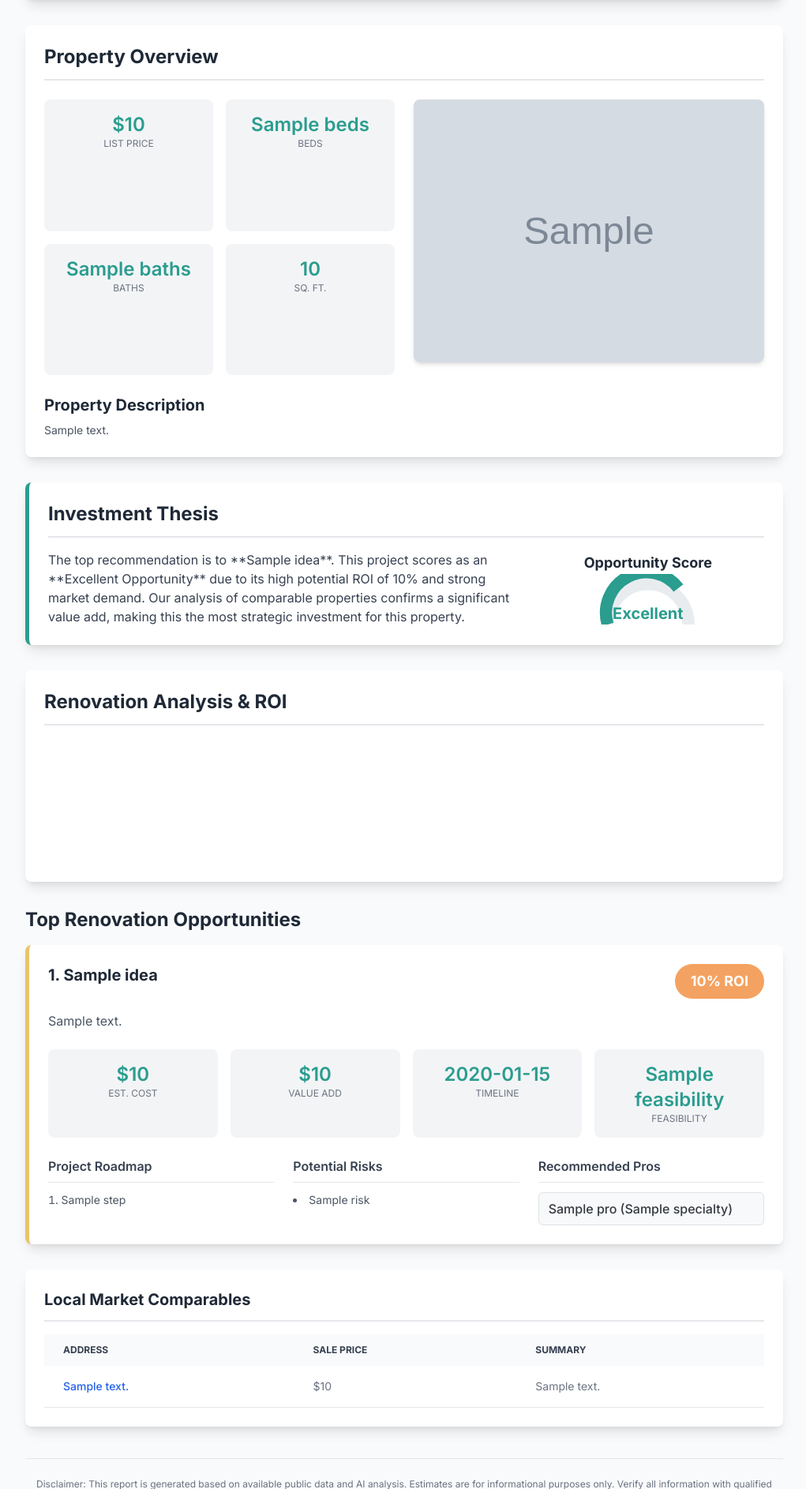
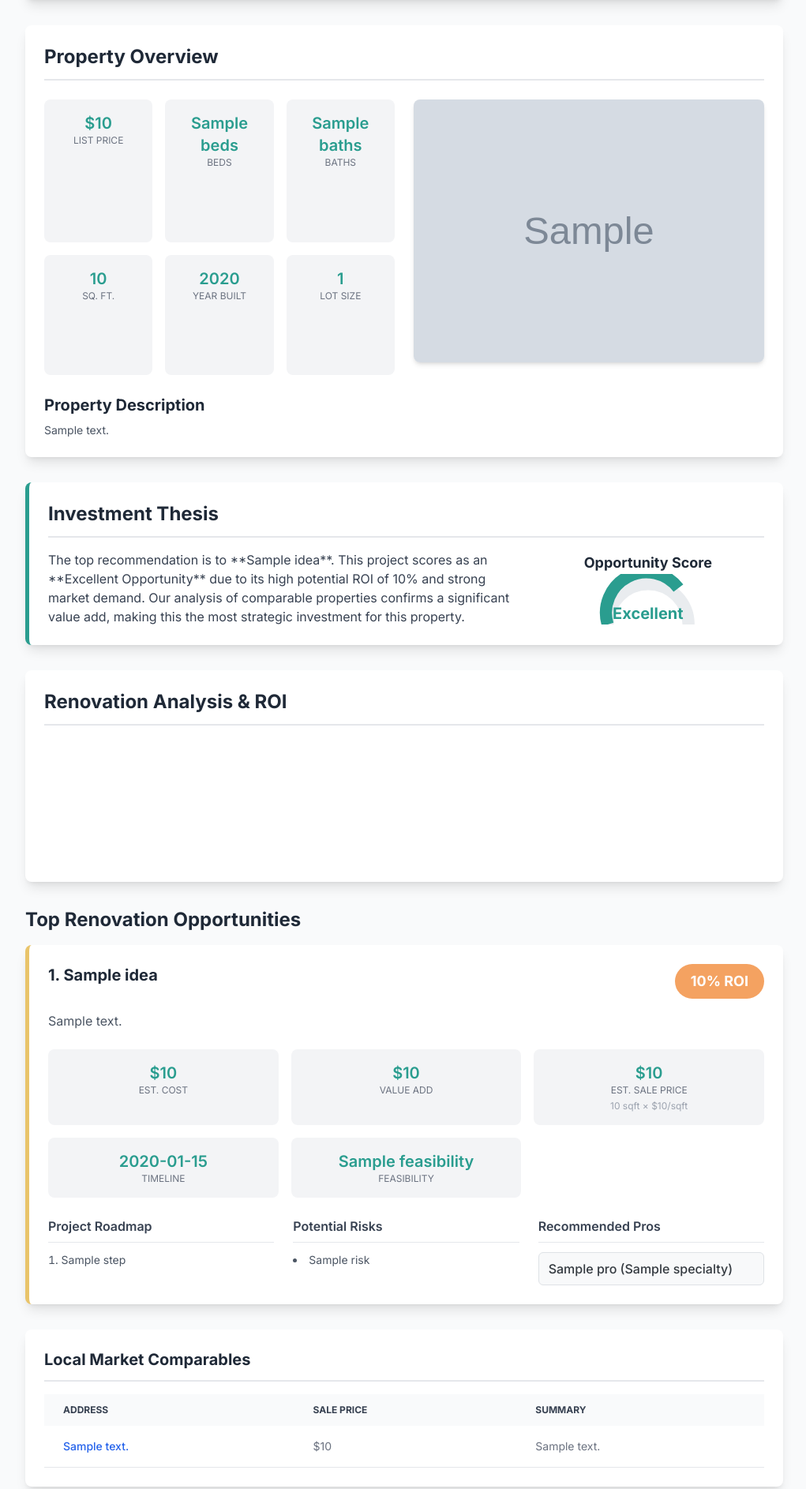
Before and after one commit to TheBigCompany1/Renvo, a Flask app: template backend/agent_service/templates/report.html in a window 1280 px wide. Shown: the part 168-2054 px from the top of the page at 79% size, without its empty margins (128-1149 px from the left). Run offline with Flask 3, Linux system fonts and the light colour scheme; the template is opened without the code that fills it: most values are stand-ins (such as "Sample title", 1, 10 or a date in 2020); grey boxes marked "Sample" are stand-in pictures; a map, chart or similar area stays blank; parts of the project's set-up code (start-up, migrations or seed data) failed here and were passed over; some libraries are stand-ins or nearby versions.

Commit message:
gemini_updates_working_agents+report_updates_2.0

```diff
--- a/backend/agent_service/templates/report.html
+++ b/backend/agent_service/templates/report.html
@@ -64,17 +64,19 @@
             <section class="bg-white p-6 rounded-lg shadow-lg mb-8">
                 <h2 class="text-2xl font-bold text-gray-800 border-b-2 border-gray-200 pb-3 mb-6">Property Overview</h2>
                 <div class="grid grid-cols-1 md:grid-cols-2 gap-6">
-                    <div class="grid grid-cols-2 sm:grid-cols-2 gap-4">
-                        <div class="stat-box bg-gray-100 p-4 rounded-lg text-center"><div class="value text-2xl font-semibold">${{ "{:,.0f}".format(report.property.price) }}</div><div class="label text-xs uppercase text-gray-500">List Price</div></div>
-                        <div class="stat-box bg-gray-100 p-4 rounded-lg text-center"><div class="value text-2xl font-semibold">{{ report.property.beds }}</div><div class="label text-xs uppercase text-gray-500">Beds</div></div>
-                        <div class="stat-box bg-gray-100 p-4 rounded-lg text-center"><div class="value text-2xl font-semibold">{{ report.property.baths }}</div><div class="label text-xs uppercase text-gray-500">Baths</div></div>
-                        <div class="stat-box bg-gray-100 p-4 rounded-lg text-center"><div class="value text-2xl font-semibold">{{ "{:,.0f}".format(report.property.sqft) }}</div><div class="label text-xs uppercase text-gray-500">Sq. Ft.</div></div>
+                    <!-- FIX: Added Year Built, Lot Size, and Type -->
+                    <div class="grid grid-cols-2 sm:grid-cols-3 gap-4">
+                        <div class="stat-box bg-gray-100 p-4 rounded-lg text-center"><div class="value text-xl font-semibold">${{ "{:,.0f}".format(report.property.price) }}</div><div class="label text-xs uppercase text-gray-500">List Price</div></div>
+                        <div class="stat-box bg-gray-100 p-4 rounded-lg text-center"><div class="value text-xl font-semibold">{{ report.property.beds }}</div><div class="label text-xs uppercase text-gray-500">Beds</div></div>
+                        <div class="stat-box bg-gray-100 p-4 rounded-lg text-center"><div class="value text-xl font-semibold">{{ report.property.baths }}</div><div class="label text-xs uppercase text-gray-500">Baths</div></div>
+                        <div class="stat-box bg-gray-100 p-4 rounded-lg text-center"><div class="value text-xl font-semibold">{{ "{:,.0f}".format(report.property.sqft) }}</div><div class="label text-xs uppercase text-gray-500">Sq. Ft.</div></div>
+                        <div class="stat-box bg-gray-100 p-4 rounded-lg text-center"><div class="value text-xl font-semibold">{{ report.property.yearBuilt }}</div><div class="label text-xs uppercase text-gray-500">Year Built</div></div>
+                        <div class="stat-box bg-gray-100 p-4 rounded-lg text-center"><div class="value text-xl font-semibold">{{ report.property.lotSize }}</div><div class="label text-xs uppercase text-gray-500">Lot Size</div></div>
                     </div>
                     <div>
                          <img src="{{ report.property.images[0] if report.property.images else 'https://placehold.co/600x400/e2e8f0/e2e8f0?text=No+Image' }}" alt="Property Image" class="rounded-lg shadow-md w-full h-auto object-cover mb-4">
                     </div>
                 </div>
-                <!-- Property Description Added -->
                 {% if report.property.description %}
                 <div class="mt-6">
                     <h3 class="text-xl font-bold text-gray-800 mb-2">Property Description</h3>
@@ -123,11 +125,17 @@
                     </div>
                     <p class="text-gray-600 mb-6">{{ idea.description }}</p>
 
-                    <div class="grid grid-cols-2 md:grid-cols-4 gap-4 mb-6">
-                        <div class="stat-box bg-gray-100 p-4 rounded-lg text-center"><div class="value text-2xl font-semibold">${{ "{:,.0f}".format(idea.estimated_cost.medium) }}</div><div class="label text-xs uppercase text-gray-500">Est. Cost</div></div>
-                        <div class="stat-box bg-gray-100 p-4 rounded-lg text-center"><div class="value text-2xl font-semibold">${{ "{:,.0f}".format(idea.estimated_value_add.medium) }}</div><div class="label text-xs uppercase text-gray-500">Value Add</div></div>
-                        <div class="stat-box bg-gray-100 p-4 rounded-lg text-center"><div class="value text-2xl font-semibold">{{ idea.timeline }}</div><div class="label text-xs uppercase text-gray-500">Timeline</div></div>
-                        <div class="stat-box bg-gray-100 p-4 rounded-lg text-center"><div class="value text-2xl font-semibold">{{ idea.feasibility }}</div><div class="label text-xs uppercase text-gray-500">Feasibility</div></div>
+                    <!-- FIX: Changed to 3 columns and added Est. Sale Price -->
+                    <div class="grid grid-cols-2 md:grid-cols-3 gap-4 mb-6">
+                        <div class="stat-box bg-gray-100 p-4 rounded-lg text-center"><div class="value text-xl font-semibold">${{ "{:,.0f}".format(idea.estimated_cost.medium) }}</div><div class="label text-xs uppercase text-gray-500">Est. Cost</div></div>
+                        <div class="stat-box bg-gray-100 p-4 rounded-lg text-center"><div class="value text-xl font-semibold">${{ "{:,.0f}".format(idea.estimated_value_add.medium) }}</div><div class="label text-xs uppercase text-gray-500">Value Add</div></div>
+                        <div class="stat-box bg-gray-100 p-4 rounded-lg text-center">
+                            <div class="value text-xl font-semibold">${{ "{:,.0f}".format(idea.after_repair_value) }}</div>
+                            <div class="label text-xs uppercase text-gray-500">Est. Sale Price</div>
+                            <div class="text-xs text-gray-400 mt-1">{{ "{:,.0f}".format(idea.new_total_sqft) }} sqft &times; ${{ "{:,.0f}".format(idea.new_price_per_sqft) }}/sqft</div>
+                        </div>
+                        <div class="stat-box bg-gray-100 p-4 rounded-lg text-center"><div class="value text-xl font-semibold">{{ idea.timeline }}</div><div class="label text-xs uppercase text-gray-500">Timeline</div></div>
+                        <div class="stat-box bg-gray-100 p-4 rounded-lg text-center"><div class="value text-xl font-semibold">{{ idea.feasibility }}</div><div class="label text-xs uppercase text-gray-500">Feasibility</div></div>
                     </div>
 
                     <div class="grid grid-cols-1 md:grid-cols-3 gap-x-6 gap-y-8">
@@ -156,7 +164,7 @@
                             <div class="space-y-2">
                                 {% if report.detailed_report.recommended_contractors %}
                                     {% for pro in report.detailed_report.recommended_contractors %}
-                                    <a href="{{ pro.url if pro.url else '#' }}" target="_blank" class="pro-link">{{ pro.name }} ({{pro.specialty}})</a>
+                                    <a href="{{ pro.url if pro.url else '#' }}" target="_blank" rel="noopener noreferrer" class="pro-link">{{ pro.name }} ({{pro.specialty}})</a>
                                     {% endfor %}
                                 {% else %}
                                     <p class="text-sm text-gray-500">No contractors found.</p>
@@ -188,7 +196,7 @@
                         <tbody>
                             {% for comp in report.detailed_report.comparable_properties %}
                             <tr class="bg-white border-b">
-                                <td class="py-4 px-6 font-medium text-gray-900"><a href="{{ comp.url }}" target="_blank" class="text-blue-600 hover:underline">{{ comp.address }}</a></td>
+                                <td class="py-4 px-6 font-medium text-gray-900"><a href="{{ comp.url }}" target="_blank" rel="noopener noreferrer" class="text-blue-600 hover:underline">{{ comp.address }}</a></td>
                                 <td class="py-4 px-6">${{ "{:,.0f}".format(comp.sale_price) }}</td>
                                 <td class="py-4 px-6">{{ comp.brief_summary }}</td>
                             </tr>
@@ -220,7 +228,6 @@
         </div>
     </div>
 
-    <!-- *** FIX: Data is now safely injected into a JSON script tag *** -->
     <script id="report-data" type="application/json">
         {{ report | tojson | safe }}
     </script>
@@ -230,7 +237,6 @@
             const POLLING_INTERVAL_MS = 3000;
             let pollingInterval;
 
-            // *** FIX: Parse data from the JSON script tag ***
             const reportDataElement = document.getElementById('report-data');
             const report = JSON.parse(reportDataElement.textContent);
 
```
